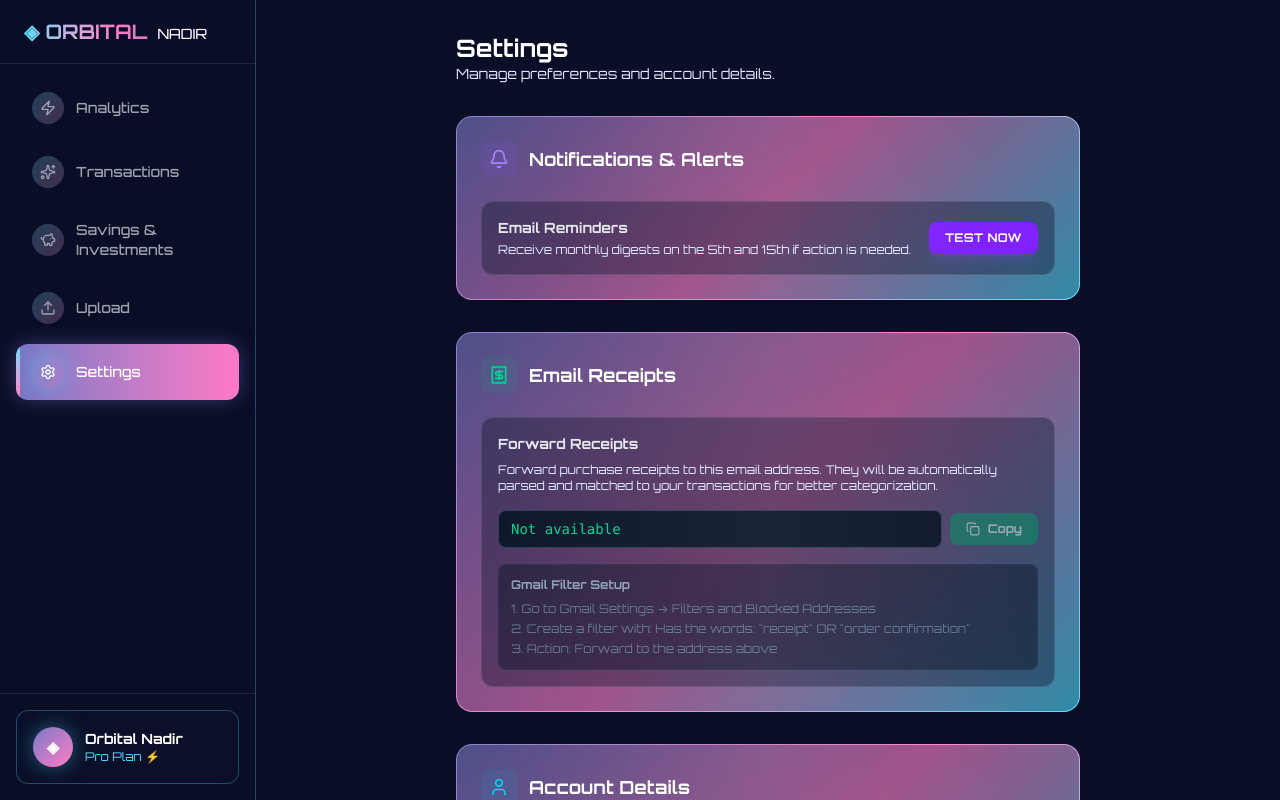
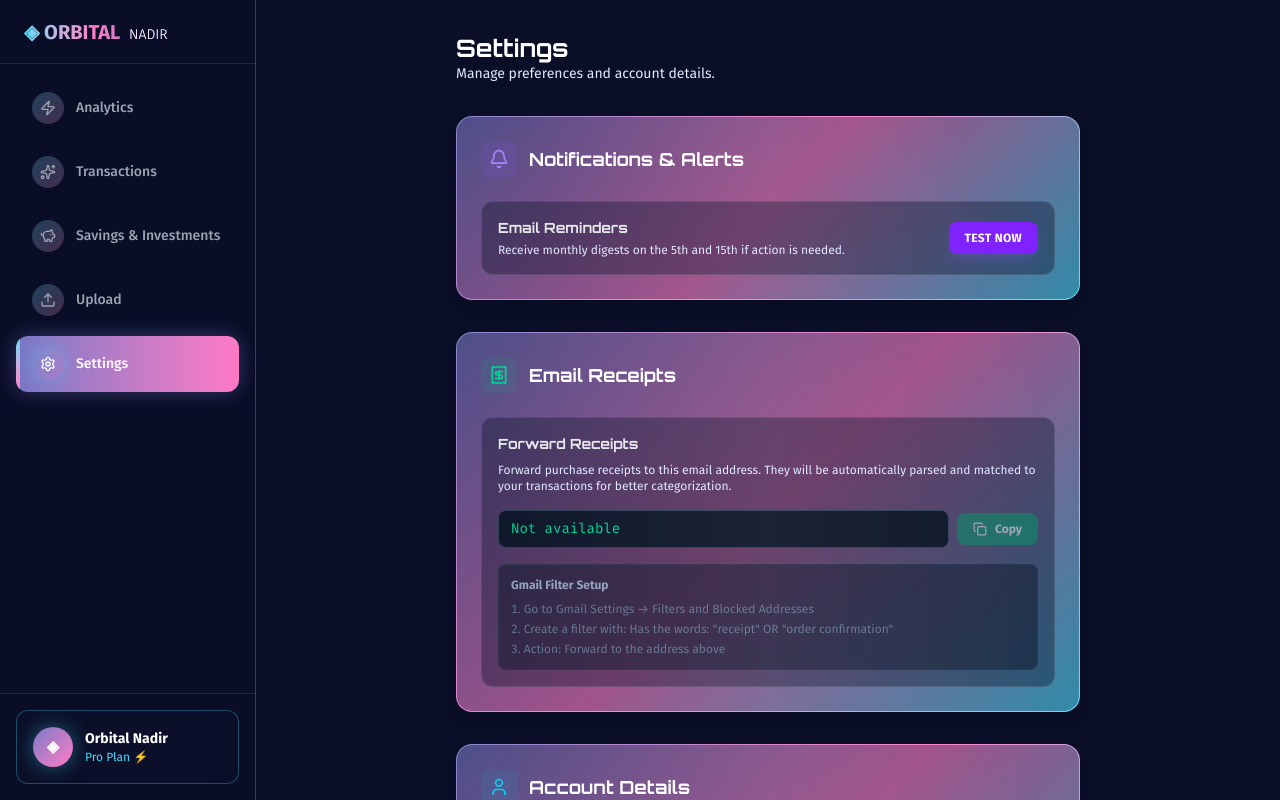
Before and after one commit to roylevi6-ux/orbital-nadir, a Next.js app: page /settings in a window 1280 px wide. Shown: the top 800 px of the page. Built offline with nearby package versions, Linux system fonts and the light colour scheme; no server answers.

Commit message:
feat(typography): Add Fira Sans & Fira Code fonts
- Add Fira Sans for body text (better readability for data)
- Add Fira Code for monospace numbers (tabular alignment)
- Keep Orbitron for h1-h3 headers (branding)
- Add CSS variables: --font-display, --font-body, --font-mono

```diff
--- a/app/globals.css
+++ b/app/globals.css
@@ -1,5 +1,7 @@
 @import url('https://fonts.googleapis.com/css2?family=Orbitron:wght@400;500;700;900&display=swap');
 @import url('https://fonts.googleapis.com/css2?family=Heebo:wght@400;500;700;900&display=swap');
+@import url('https://fonts.googleapis.com/css2?family=Fira+Sans:wght@300;400;500;600;700&display=swap');
+@import url('https://fonts.googleapis.com/css2?family=Fira+Code:wght@400;500;600;700&display=swap');
 @import "tailwindcss";
 
 :root {
@@ -37,6 +39,11 @@
   --shadow-hover: 0 8px 32px rgba(72, 219, 251, 0.3);
   --blur-glass: blur(20px);
   --blur-intense: blur(16px);
+
+  /* Typography */
+  --font-display: 'Orbitron', sans-serif;
+  --font-body: 'Fira Sans', 'Heebo', -apple-system, BlinkMacSystemFont, sans-serif;
+  --font-mono: 'Fira Code', 'SF Mono', Monaco, 'Courier New', monospace;
 }
 
 @layer utilities {
@@ -75,9 +82,23 @@
       radial-gradient(circle at 80% 80%, rgba(255, 121, 198, 0.2), transparent 50%),
       radial-gradient(circle at 40% 20%, rgba(72, 219, 251, 0.2), transparent 50%);
     color: var(--text-primary);
-    font-family: 'Orbitron', 'Heebo', -apple-system, BlinkMacSystemFont, sans-serif;
+    font-family: var(--font-body);
     -webkit-font-smoothing: antialiased;
     min-height: 100vh;
+  }
+
+  h1,
+  h2,
+  h3,
+  .font-display {
+    font-family: var(--font-display);
+  }
+
+  code,
+  pre,
+  .font-mono,
+  .tabular-nums {
+    font-family: var(--font-mono);
   }
 }
 
```
